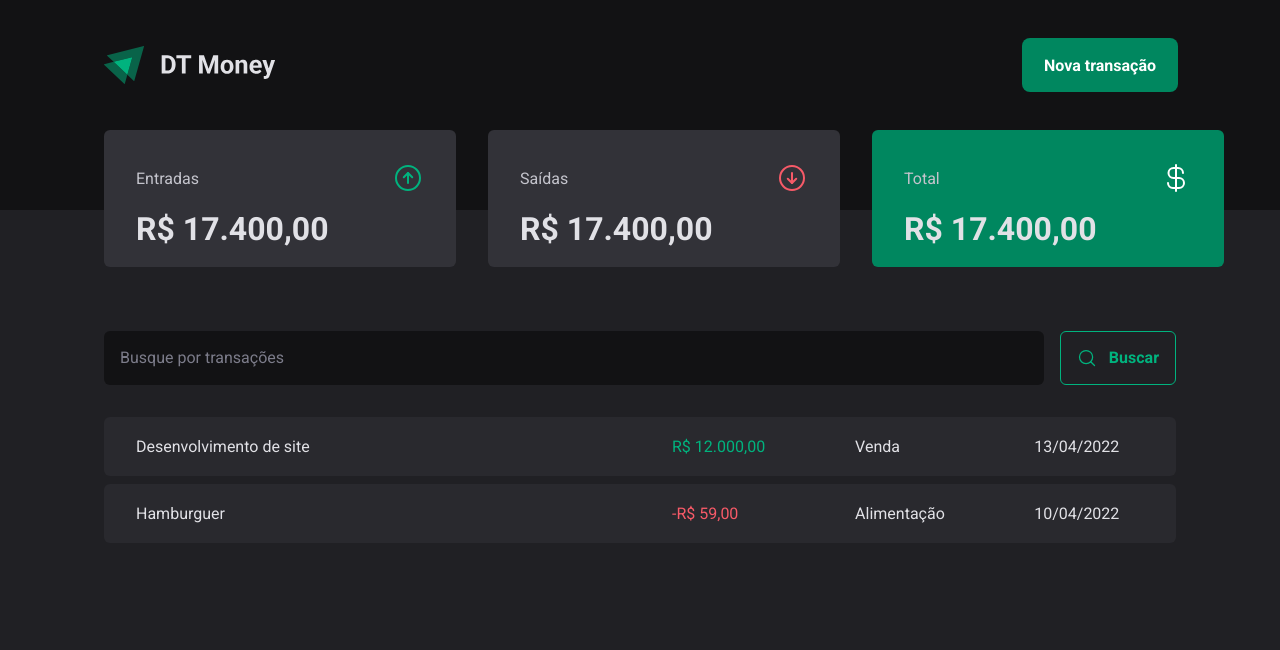
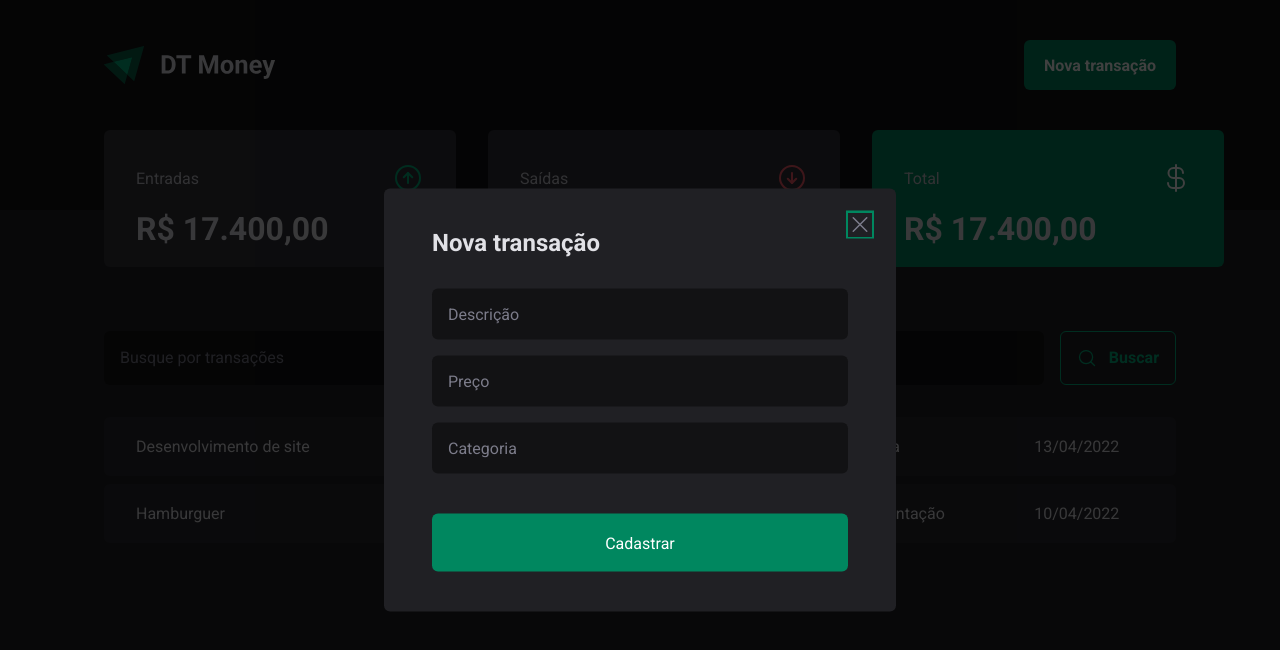
Before and after one commit to silvestr3/03-dt-money, a React (Vite) app: page / in a window 1280 px wide. Both pictures are taken after a click on the button "Nova transação". Shown: the top 650 px of the page. Built offline with nearby package versions, Linux system fonts and the light colour scheme.

Commit message:
feat: Add new transaction dialog

```diff
--- a/package.json
+++ b/package.json
@@ -10,6 +10,7 @@
     "preview": "vite preview"
   },
   "dependencies": {
+    "@radix-ui/react-dialog": "^1.1.1",
     "phosphor-react": "^1.4.1",
     "react": "^18.3.1",
     "react-dom": "^18.3.1",
--- a/src/components/Header/index.tsx
+++ b/src/components/Header/index.tsx
@@ -1,12 +1,21 @@
 import { HeaderContainer, HeaderContent, NewTransactionButton } from "./styles";
+import * as Dialog from "@radix-ui/react-dialog";
 import logo from "../../assets/logo.svg";
+import { NewTransactionModal } from "../NewTransactionModal";
 
 export const Header = () => {
   return (
     <HeaderContainer>
       <HeaderContent>
         <img src={logo} alt="" />
-        <NewTransactionButton>Nova transação</NewTransactionButton>
+
+        <Dialog.Root>
+          <Dialog.Trigger asChild>
+            <NewTransactionButton>Nova transação</NewTransactionButton>
+          </Dialog.Trigger>
+
+          <NewTransactionModal />
+        </Dialog.Root>
       </HeaderContent>
     </HeaderContainer>
   );
--- /dev/null
+++ b/src/components/NewTransactionModal/index.tsx
@@ -0,0 +1,26 @@
+import * as Dialog from "@radix-ui/react-dialog";
+import { CloseButton, Content, Overlay } from "./styles";
+import { X } from "phosphor-react";
+
+export const NewTransactionModal = () => {
+  return (
+    <Dialog.Portal>
+      <Overlay />
+
+      <Content>
+        <Dialog.Title>Nova transação</Dialog.Title>
+        <CloseButton>
+          <X size={24} />{" "}
+        </CloseButton>
+
+        <form action="">
+          <input type="text" placeholder="Descrição" required />
+          <input type="number" placeholder="Preço" required />
+          <input type="text" placeholder="Categoria" required />
+
+          <button type="submit">Cadastrar</button>
+        </form>
+      </Content>
+    </Dialog.Portal>
+  );
+};
--- /dev/null
+++ b/src/components/NewTransactionModal/styles.ts
@@ -0,0 +1,68 @@
+import * as Dialog from "@radix-ui/react-dialog";
+import styled from "styled-components";
+
+export const Overlay = styled(Dialog.Overlay)`
+  position: fixed;
+  width: 100vw;
+  height: 100vh;
+  inset: 0;
+  background: rgba(0, 0, 0, 0.75);
+`;
+
+export const Content = styled(Dialog.Content)`
+  min-width: 32rem;
+  border-radius: 6px;
+  padding: 2.5rem 3rem;
+  background: ${(props) => props.theme["gray-800"]};
+
+  position: fixed;
+  top: 50%;
+  left: 50%;
+  transform: translate(-50%, -50%);
+
+  form {
+    margin-top: 2rem;
+    display: flex;
+    flex-direction: column;
+    gap: 1rem;
+
+    input {
+      border-radius: 6px;
+      border: 0;
+      background: ${(props) => props.theme["gray-900"]};
+      color: ${(props) => props.theme["gray-300"]};
+      padding: 1rem;
+
+      &::placeholder {
+        color: ${(props) => props.theme["gray-500"]};
+      }
+    }
+
+    button[type="submit"] {
+      height: 58px;
+      border: 0;
+      background: ${(props) => props.theme["green-500"]};
+      color: ${(props) => props.theme["white"]};
+      padding: 0 1.25rem;
+      border-radius: 6px;
+      margin-top: 1.5rem;
+      cursor: pointer;
+      transition: all 0.2s;
+
+      &:hover {
+        background: ${(props) => props.theme["green-700"]};
+      }
+    }
+  }
+`;
+
+export const CloseButton = styled(Dialog.Close)`
+  position: absolute;
+  background: transparent;
+  border: 0;
+  top: 1.5rem;
+  right: 1.5rem;
+  line-height: 0;
+  cursor: pointer;
+  color: ${(props) => props.theme["gray-500"]};
+`;
```
Also changed, not shown: 1 other file (tests, documents, lock files or other folders).
